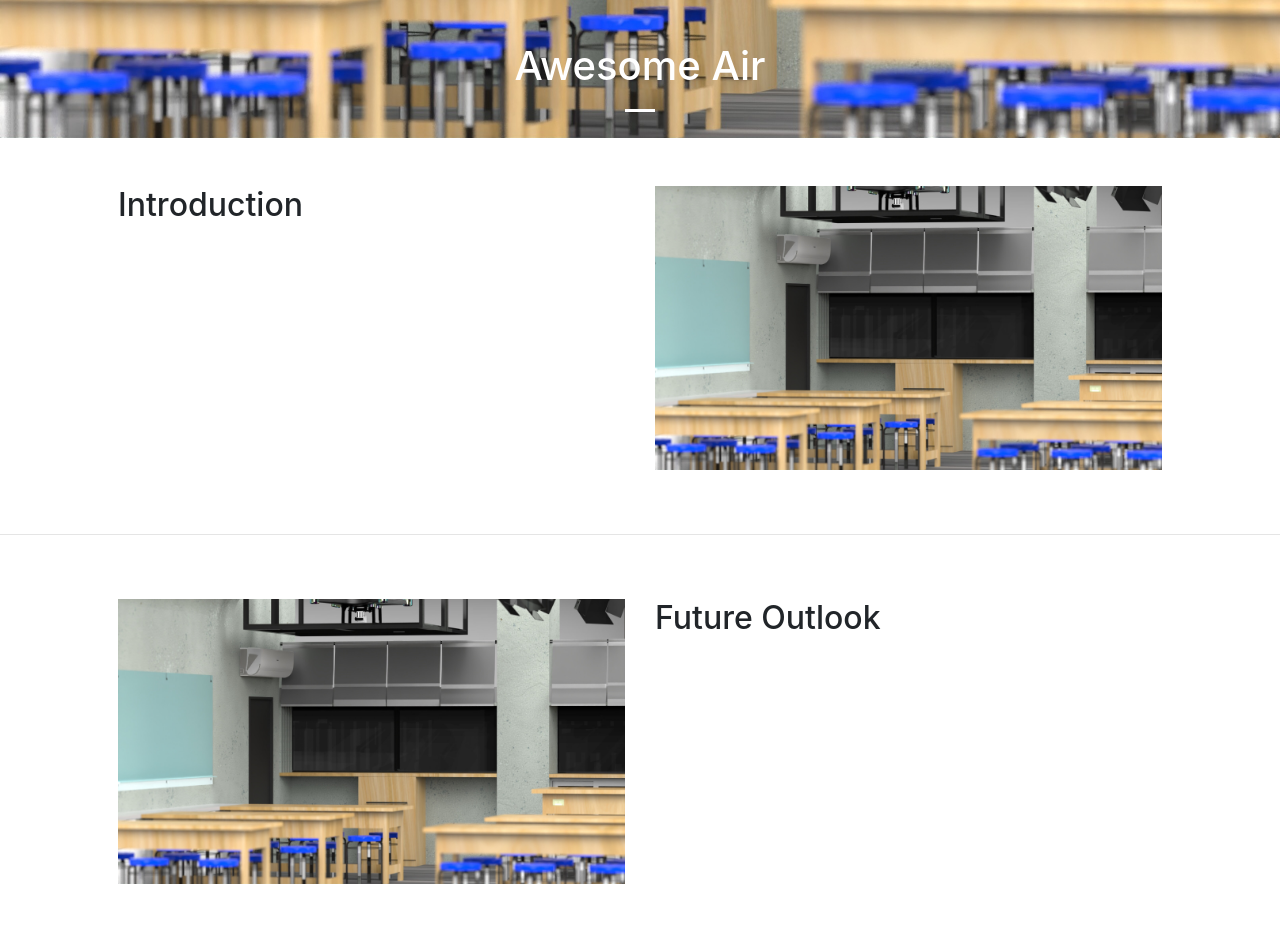
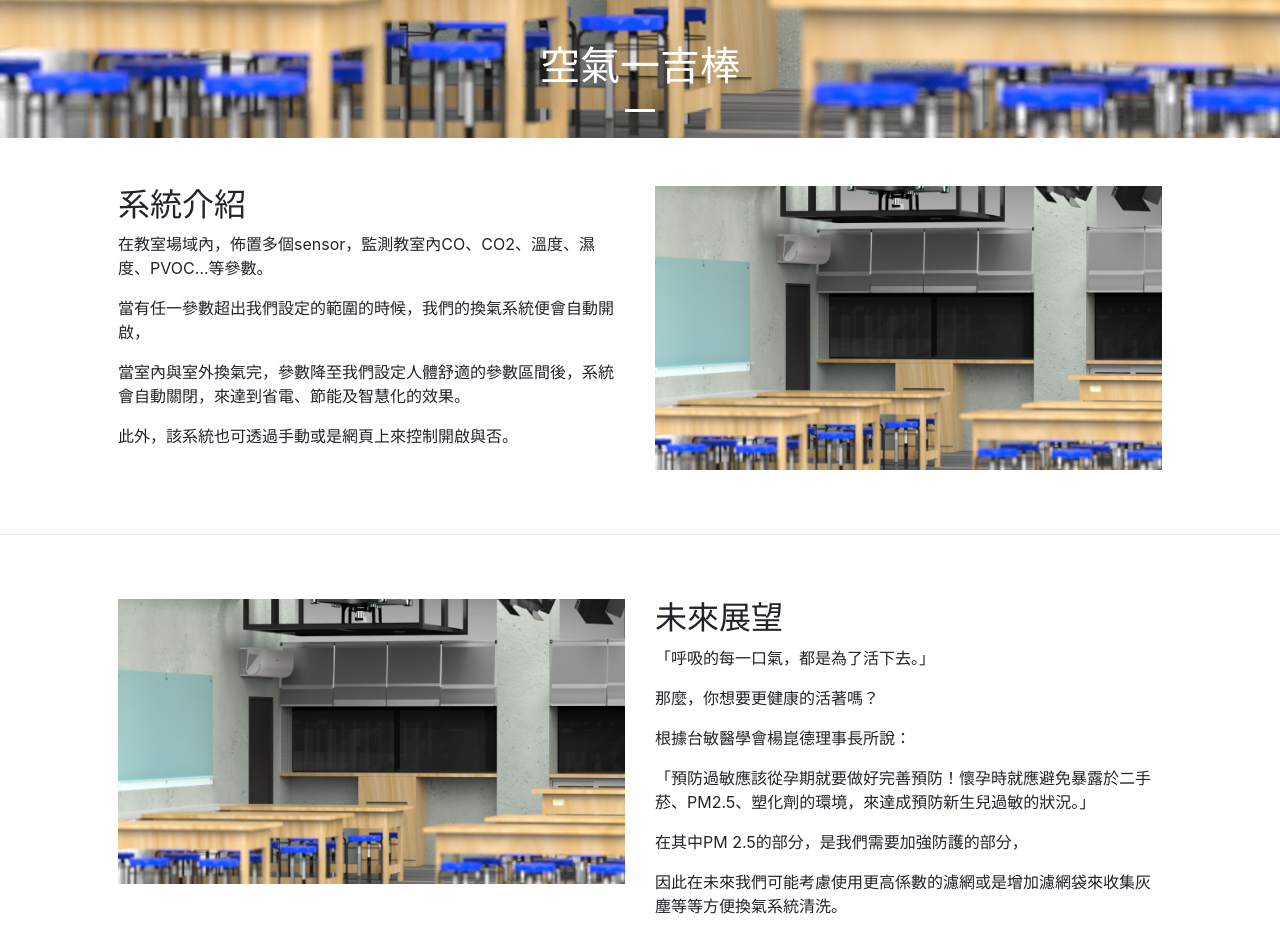
Before and after one commit to dj6082013/Classroom-Air, a React (Create React App) app: page / in a window 1280 px wide. Shown: the part 638-1590 px from the top of the page. Built offline with nearby package versions, Linux system fonts and the light colour scheme.

Commit message:
Add text content

```diff
--- a/public/index.html
+++ b/public/index.html
@@ -24,7 +24,7 @@
       work correctly both with client-side routing and a non-root public URL.
       Learn how to configure a non-root public URL by running `npm run build`.
     -->
-    <title>Awesome Air</title>
+    <title>空氣一吉棒</title>
   </head>
   <body>
     <noscript>You need to enable JavaScript to run this app.</noscript>
--- a/src/classroom.jsx
+++ b/src/classroom.jsx
@@ -1,6 +1,6 @@
 import React, { useState } from 'react';
 import {
-  Container, ButtonGroup, Button, Card, CardDeck, ProgressBar,
+  Container, ButtonGroup, Button, Card, CardDeck, ProgressBar, ListGroup,
 } from 'react-bootstrap';
 import { useParams } from 'react-router-dom';
 import mqtt from 'mqtt';
@@ -50,11 +50,11 @@ function Classroom() {
     <Container>
       <div className="p-4 w-100 text-center">
         <h1>{`Voting ${roomID}`}</h1>
-        <strong>Voting Rules</strong>
-        <p>This is the rules of vote.</p>
+        <strong>投票規則</strong>
+        <p>只要某方超過65%就獲勝, 若都沒超過系統則自動運行</p>
       </div>
       <div className="pb-4 text-center w-100">
-        <strong>Current status</strong>
+        <strong>目前狀態</strong>
         <ProgressBar>
           <ProgressBar variant="success" now={voteOn} max={voteOn + voteOff} key={1} />
           <ProgressBar variant="danger" now={voteOff} max={voteOn + voteOff} key={2} />
@@ -63,15 +63,25 @@ function Classroom() {
       <div className="text-center">
         <CardDeck>
           <Card>
-            <Card.Header>If turn on...</Card.Header>
-            <Card.Text>Something happens.</Card.Text>
+            <Card.Header>開啟裝置</Card.Header>
+            <ListGroup variant="flush">
+              <ListGroup.Item>好處1：讓室內空氣更加清新。</ListGroup.Item>
+              <ListGroup.Item>好處2：內外空氣流通，降低疾病傳染風險。</ListGroup.Item>
+              <ListGroup.Item>壞處1：可能讓室內空氣溫度稍微上升。</ListGroup.Item>
+              <ListGroup.Item>壞處2：耗能以及需要定期清洗濾網。</ListGroup.Item>
+            </ListGroup>
           </Card>
           <Card>
-            <Card.Header>If turn off...</Card.Header>
-            <Card.Text>Something happens.</Card.Text>
+            <Card.Header>關閉裝置</Card.Header>
+            <ListGroup variant="flush">
+              <ListGroup.Item>好處1：室內溫度保持在空調所設定的溫度。</ListGroup.Item>
+              <ListGroup.Item>好處2：節能以及清洗濾網週期延長。</ListGroup.Item>
+              <ListGroup.Item>壞處1：室內CO2累積導致頭暈、想睡。</ListGroup.Item>
+              <ListGroup.Item>壞處2：內外空氣不流通，增加疾病傳染風險。</ListGroup.Item>
+            </ListGroup>
           </Card>
         </CardDeck>
-        <h2>You can vote</h2>
+        <h2>你可以投票</h2>
         <ButtonGroup size="lg" className="w-100">
           <Button variant="success" onClick={handleVoteOn}>On</Button>
           <Button variant="danger" onClick={handleVoteOff}>Off</Button>
--- a/src/home.jsx
+++ b/src/home.jsx
@@ -14,15 +14,18 @@ function Home() {
             alt="First slide"
           />
           <Carousel.Caption>
-            <h1>Awesome Air</h1>
+            <h1>空氣一吉棒</h1>
           </Carousel.Caption>
         </Carousel.Item>
       </Carousel>
       <Container className="p-5">
         <Row>
           <Col md>
-            <h2>Introduction</h2>
-            <p />
+            <h2>系統介紹</h2>
+            <p>在教室場域內，佈置多個sensor，監測教室內CO、CO2、溫度、濕度、PVOC…等參數。</p>
+            <p>當有任一參數超出我們設定的範圍的時候，我們的換氣系統便會自動開啟，</p>
+            <p>當室內與室外換氣完，參數降至我們設定人體舒適的參數區間後，系統會自動關閉，來達到省電、節能及智慧化的效果。</p>
+            <p>此外，該系統也可透過手動或是網頁上來控制開啟與否。</p>
           </Col>
           <Col md>
             <Image src="3D_room.jpg" alt="Introduction" fluid />
@@ -36,8 +39,13 @@ function Home() {
             <Image src="3D_room.jpg" alt="Future Outlook" fluid />
           </Col>
           <Col md>
-            <h2>Future Outlook</h2>
-            <p />
+            <h2>未來展望</h2>
+            <p>「呼吸的每一口氣，都是為了活下去。」</p>
+            <p>那麼，你想要更健康的活著嗎？</p>
+            <p>根據台敏醫學會楊崑德理事長所說：</p>
+            <p>「預防過敏應該從孕期就要做好完善預防！懷孕時就應避免暴露於二手菸、PM2.5、塑化劑的環境，來達成預防新生兒過敏的狀況。」</p>
+            <p>在其中PM 2.5的部分，是我們需要加強防護的部分，</p>
+            <p>因此在未來我們可能考慮使用更高係數的濾網或是增加濾網袋來收集灰塵等等方便換氣系統清洗。</p>
           </Col>
         </Row>
       </Container>
```
